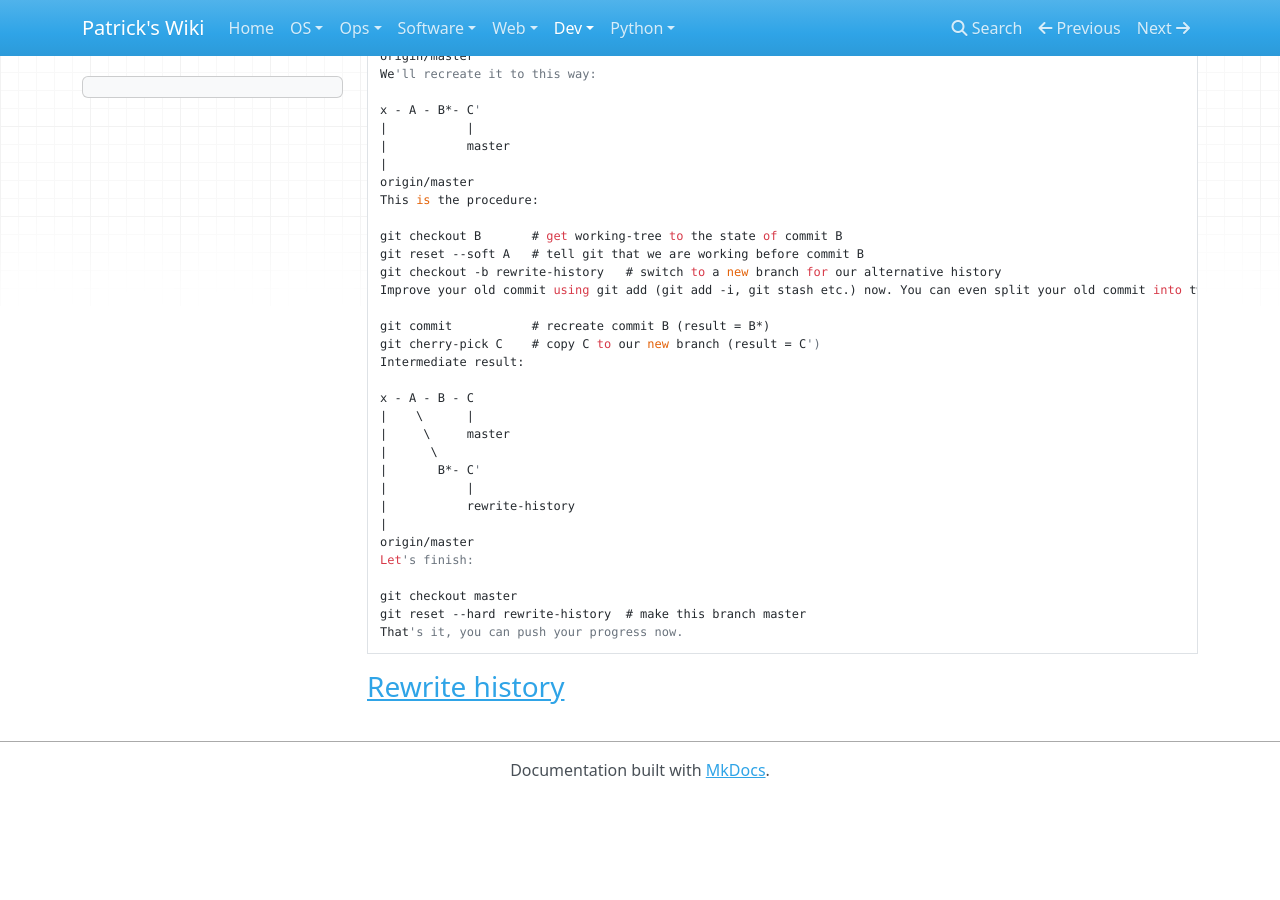
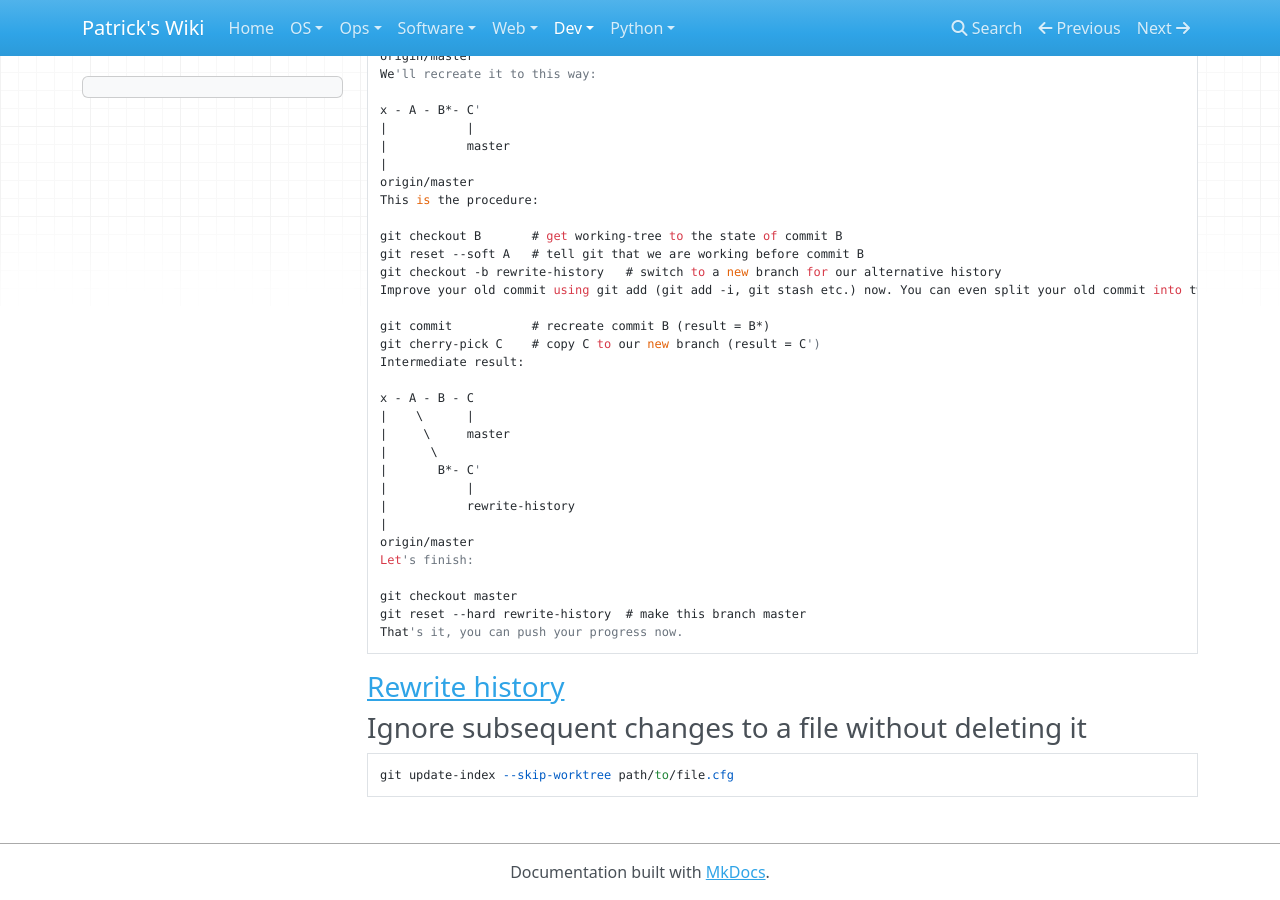
Before and after one commit to patsancu/wiki, an MkDocs documentation site: the page built from docs/dev/VCS/Git/Main.md, in a window 1280 px wide and 900 px high, scrolled down 4285 px. Built offline with MkDocs 1.6.1, drawn with Linux system fonts in a browser that asks for light colours; nearby versions of some CDN libraries; before the commit the page ends 5083 px from its top, so only the background shows below that.

Commit message:
Git ignore further changes of a file

````diff
--- a/docs/dev/VCS/Git/Main.md
+++ b/docs/dev/VCS/Git/Main.md
@@ -233,3 +233,9 @@ That's it, you can push your progress now.
 ```
 
 ### [Rewrite history](https://git-scm.com/book/en/v2/Git-Tools-Rewriting-History)
+
+
+### Ignore subsequent changes to a file without deleting it
+```
+git update-index --skip-worktree path/to/file.cfg
+```
````
